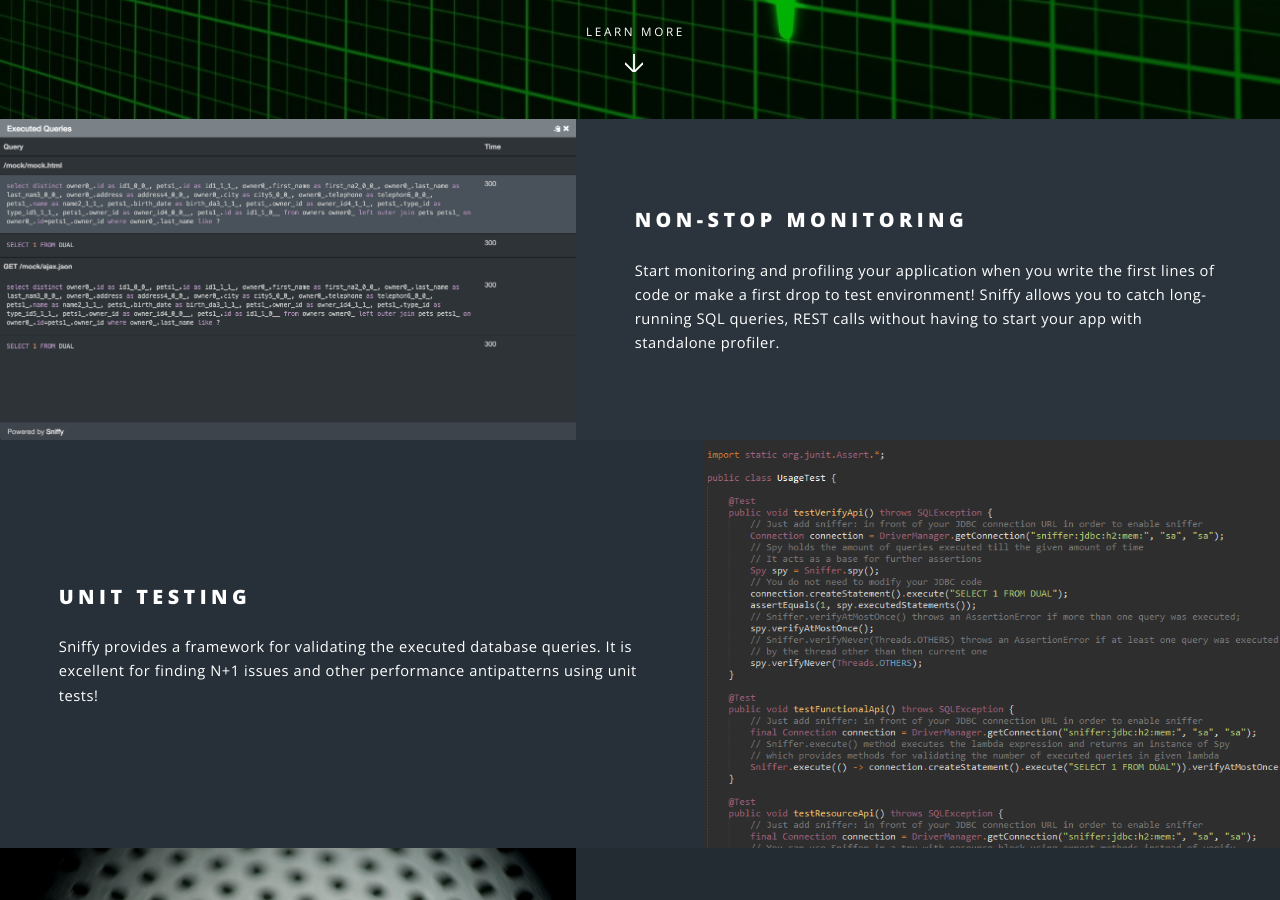
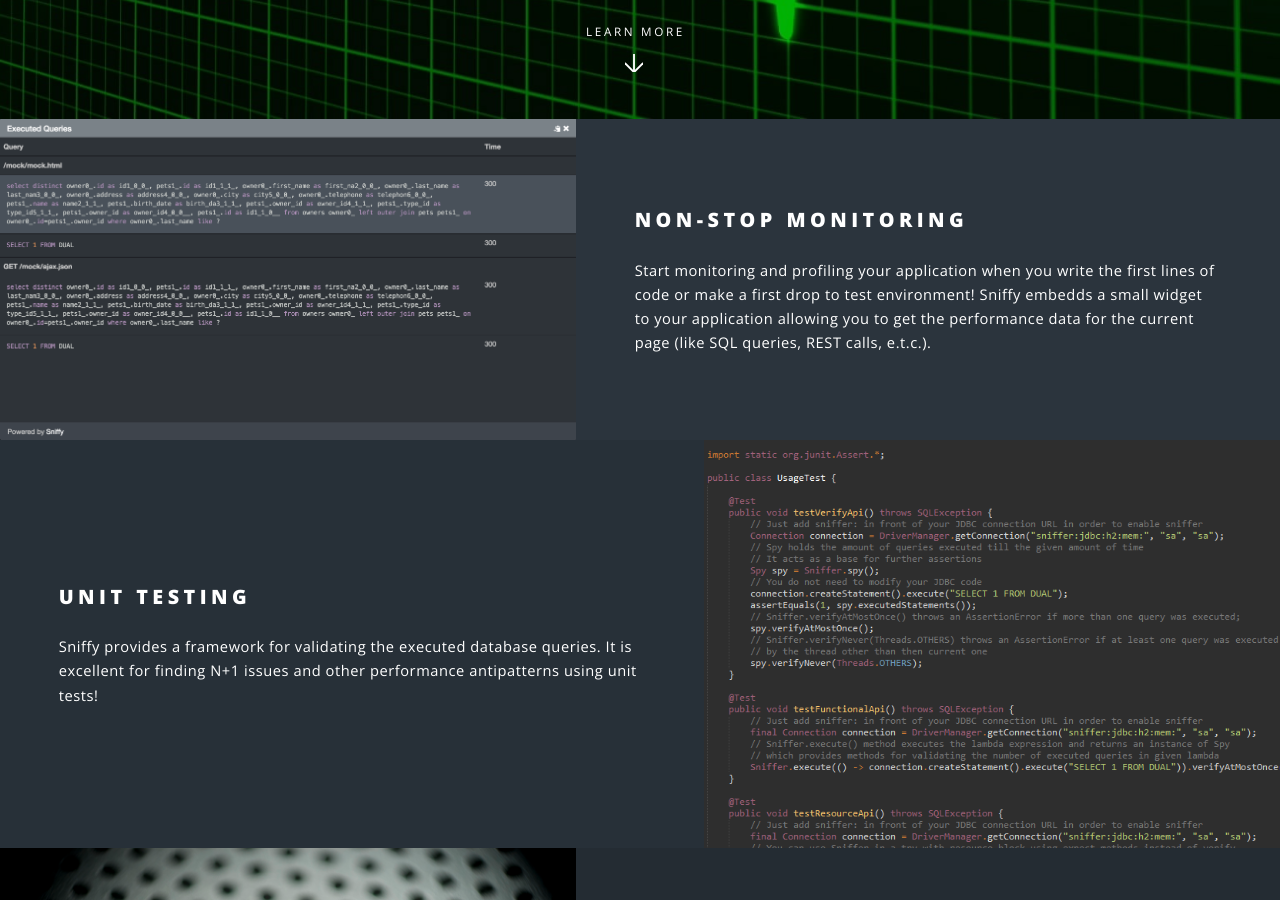
Before and after one commit to sniffy/sniffy.github.io, a Jekyll site: the page built from index.md, in a window 1280 px wide and 900 px high, scrolled down 781 px. Built offline with Jekyll 4.4.1, drawn with Linux system fonts in a browser that asks for light colours.

Commit message:
Amended test on home page

```diff
--- a/_layouts/landing.html
+++ b/_layouts/landing.html
@@ -72,10 +72,7 @@
               <div class="content">
                 <!-- <a href="/works/"> -->
                 <h2>Non-stop monitoring</h2>
-                <p>Start monitoring and profiling your application
-when you write the first lines of code or make a first drop to test environment!
-Sniffy allows you to catch long-running SQL queries, REST calls
-without having to start your app with standalone profiler.</p>
+                <p>Start monitoring and profiling your application when you write the first lines of code or make a first drop to test environment! Sniffy embedds a small widget to your application allowing you to get the performance data for the current page (like SQL queries, REST calls, e.t.c.).</p>
                 <!-- </a> -->
               </div>
             </section>
```
